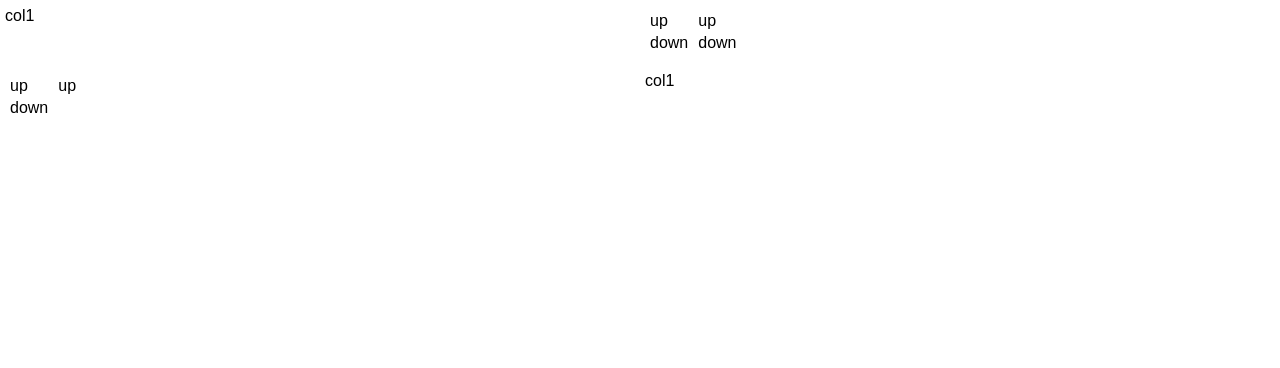
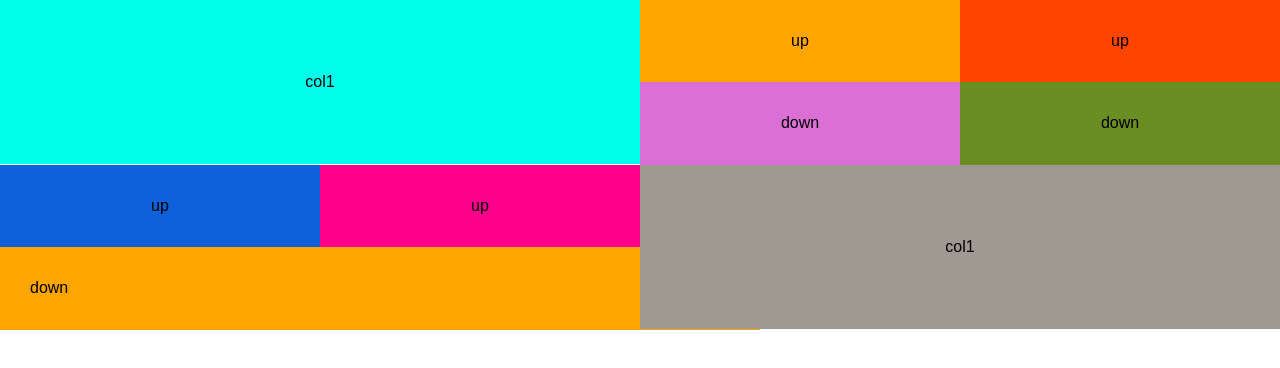
Before and after one commit to mobinaliakbari/projectcol2, a plain HTML site: page index.html in a window 1280 px wide. Drawn offline with Linux system fonts and the light colour scheme.

Commit message:
project2

```diff
--- a/index.html
+++ b/index.html
@@ -17,12 +17,64 @@
         main>section{
             float: left;
             width: 50%;
-            padding: 5px;
+
         }
         .upleft>div{
             float: left;
-            padding: 5px;
+            width: 50%;
 
+
+
+        }
+        .uprl{
+            background-color: orange;
+            text-align: center;
+            padding: 30px;
+        }
+        .uprl2{background-color: orangered;
+            text-align: center;
+            padding: 30px;
+
+        }
+        .downrl{
+            background-color: orchid;
+            text-align: center;
+            padding: 30px;
+        }
+        .downrl2{
+            background-color: olivedrab;
+            text-align: center;
+            padding: 30px;
+
+        }
+        .uplr{
+            background-color: rgb(0, 255, 234);
+            text-align: center;
+            padding: 71px;
+        }
+        .downlr{
+            background-color: rgb(14, 96, 218);
+            text-align: center;
+            padding: 30px;
+
+        }
+        .downlr2{
+            background-color: orange;
+            text-align: center;
+            padding: 30px;
+            padding-right: 730px;
+
+
+        }
+        .downlr3{
+            background-color: rgb(255, 0, 140);
+            text-align: center;
+            padding: 30px;
+        }
+        .downright{
+            background-color: rgb(160, 153, 146);
+            text-align: center;
+            padding: 71px;
         }
 
 
@@ -31,17 +83,17 @@
 
     </style>
     <main>
-        <section >col1</section>
+        <section class="uplr">col1</section>
 
 
         <section class="upleft">
             <div>
-                <div>up</div>
-                <div>down</div>
+                <div class="uprl">up</div>
+                <div class="downrl">down</div>
             </div>
             <div>
-                <div>up</div>
-                <div>down</div>
+                <div class="uprl2">up</div>
+                <div class="downrl2">down</div>
             </div>
         </section>
 
@@ -53,15 +105,15 @@
 
         <section class="upleft">
             <div>
-                <div>up</div>
-                <div>down</div>
+                <div class="downlr">up</div>
+                <div class="downlr2">down</div>
             </div>
             <div>
-                <div>up</div>
+                <div class="downlr3">up</div>
 
             </div>
         </section>
-        <section >col1</section>
+        <section class="downright">col1</section>
 
     </main>
 
```
